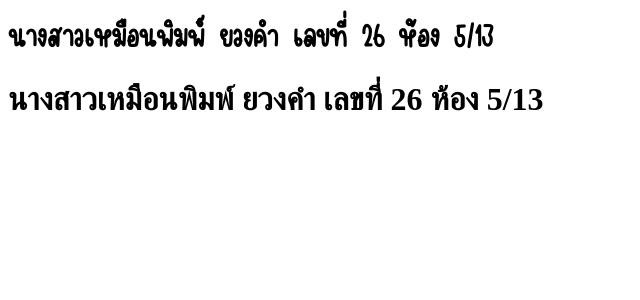
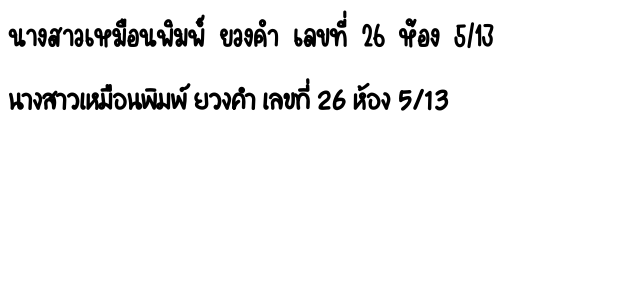
Before and after one commit to kmpxm/phpclassroom2, a PHP site: page /font1.php in a window 1280 px wide. Shown: the top 300 px of the page, without its empty margins (0-640 px from the left). Run offline with PHP 8.4, Linux system fonts and the light colour scheme.

Commit message:
Update font1.php

```diff
--- a/font1.php
+++ b/font1.php
@@ -8,7 +8,7 @@
       }
       @font-face{
         font-family: myFont2;
-        src: url();
+        src: url(DM%20Jacaranda%20Regular.woff);
       }
       #font1{
         font-family: myFont;
```
